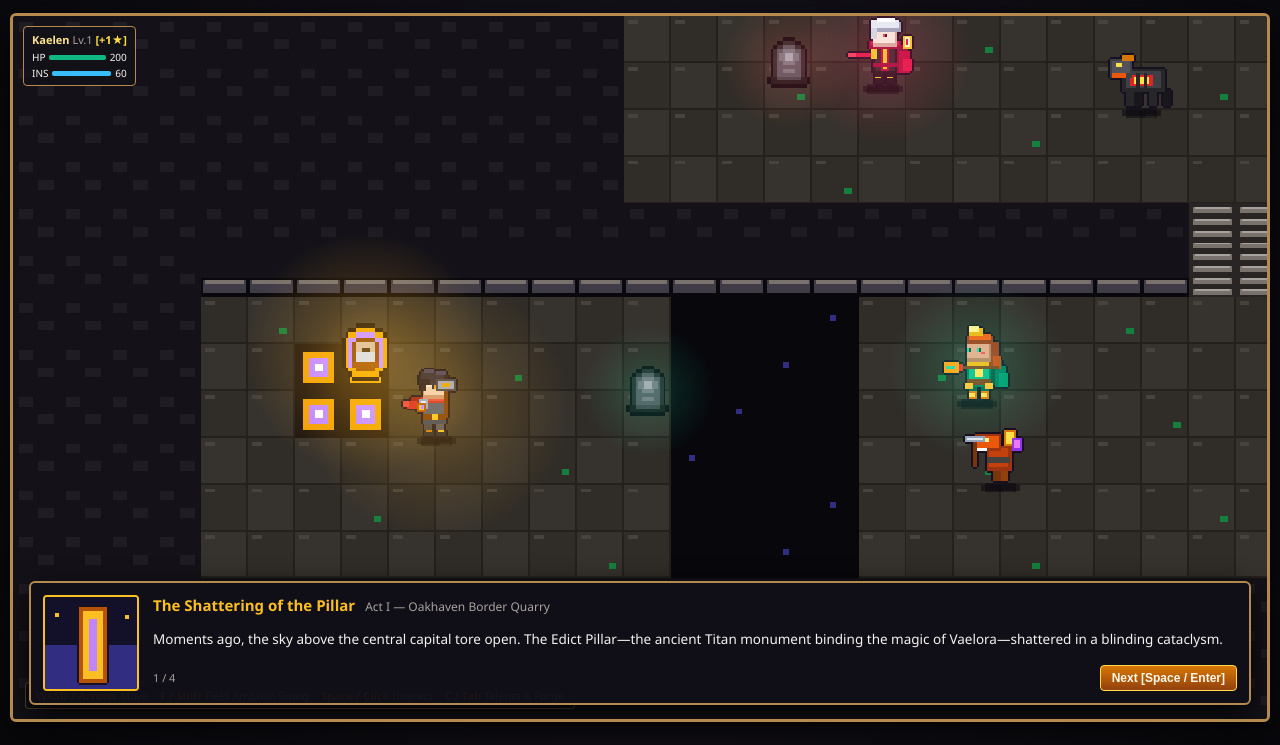
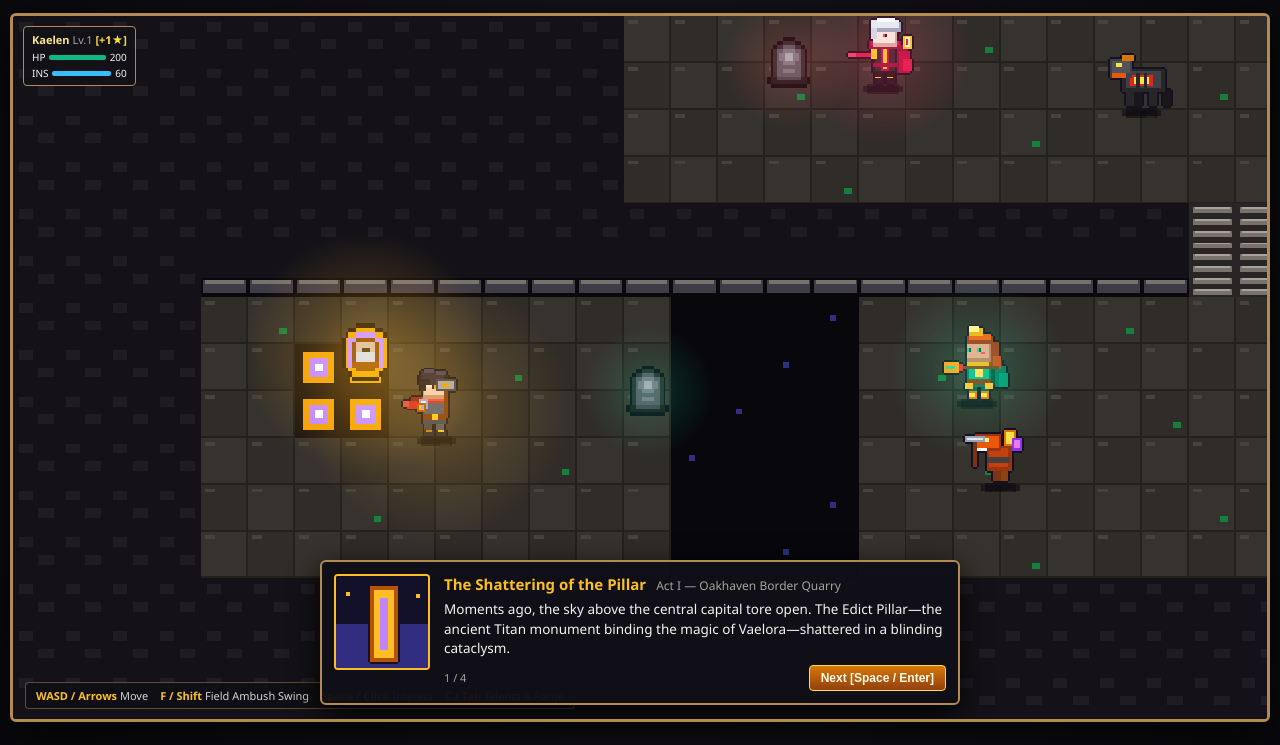
Before and after one commit to asvirts/shattered-covenant, a website with bundled scripts: page index.html in a window 1280 px wide. Shown: the part 55-800 px from the top of the page. Built offline with nearby package versions, Linux system fonts and the light colour scheme.

Commit message:
Cap the dialogue window to a fixed 640px so lines stay readable.

```diff
--- a/src/style.css
+++ b/src/style.css
@@ -627,8 +627,9 @@ body {
 .dialogue-modal {
   position: absolute;
   bottom: 14px;
-  left: 16px;
-  right: 16px;
+  left: 50%;
+  transform: translateX(-50%);
+  width: min(calc(100% - 32px), 640px);
   background: rgba(16, 14, 22, 0.96);
   border: 2px solid var(--brass-border);
   border-radius: 6px;
```
